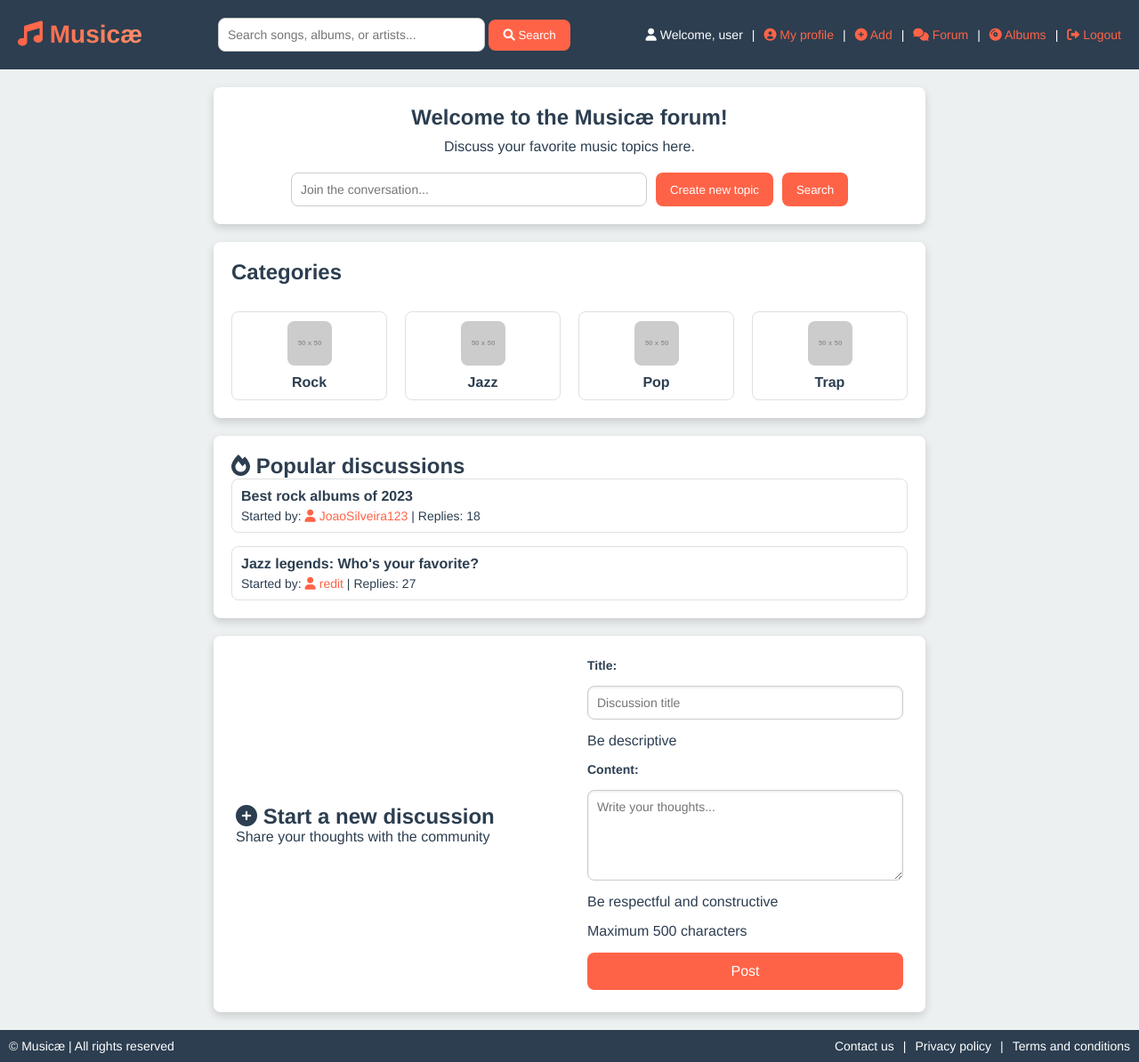
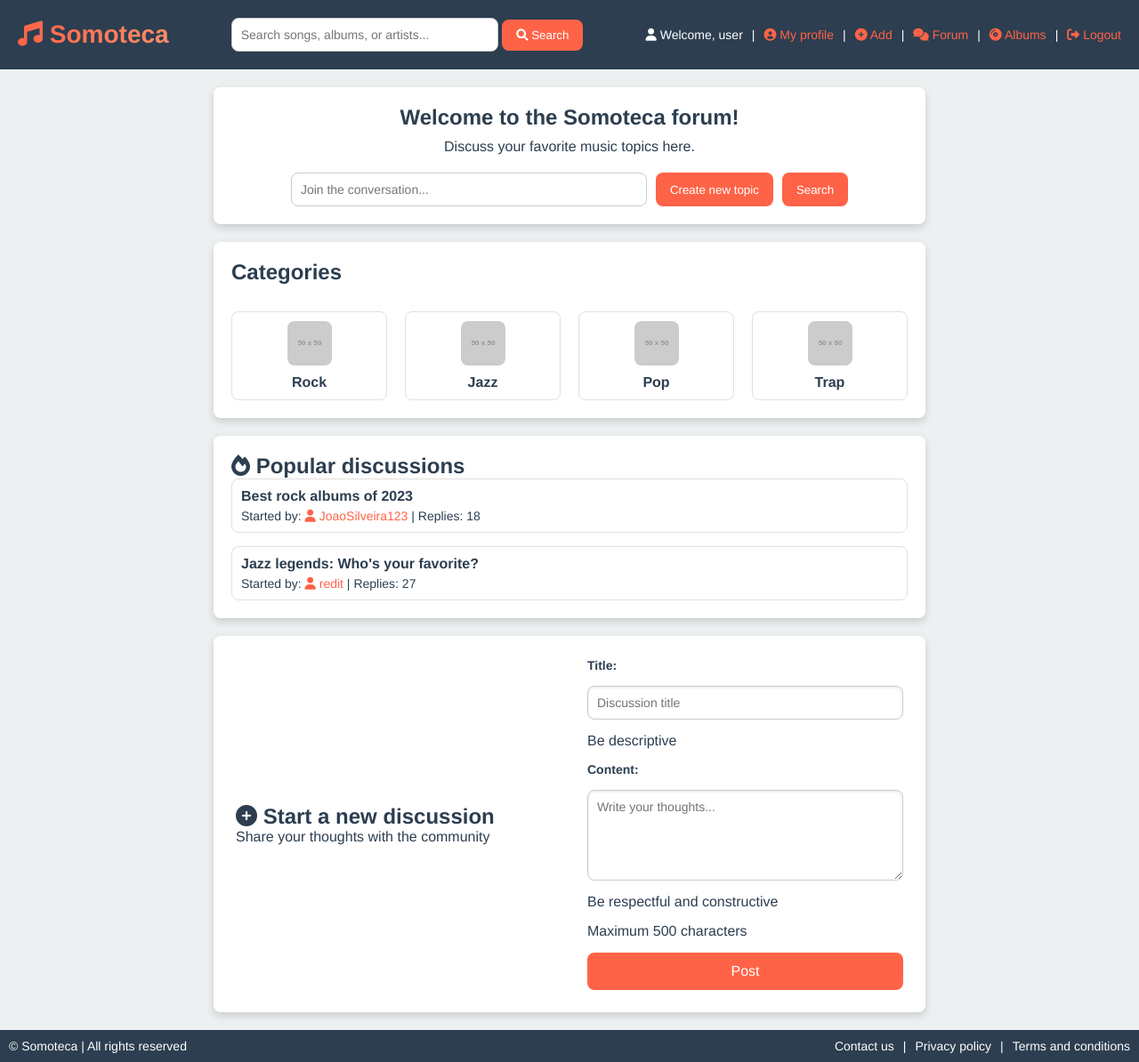
Before and after one commit to walberluis/Somoteca, a plain HTML site: page forum.html in a window 1280 px wide. Shown: the whole page at 89% size. Drawn offline with Linux system fonts and the light colour scheme; placeholder pictures from the web are drawn by us.

Commit message:
Update forum.html

```diff
--- a/forum.html
+++ b/forum.html
@@ -4,7 +4,7 @@
 <head>
     <meta charset="UTF-8">
     <meta name="viewport" content="width=device-width, initial-scale=1.0">
-    <title>Musicæ</title>
+    <title>Somoteca</title>
     <link rel="stylesheet" href="https://cdnjs.cloudflare.com/ajax/libs/font-awesome/6.0.0-beta3/css/all.min.css">
     <link rel="stylesheet" href="css/styles.css">
     <link rel="stylesheet" href="css/forum.css">
@@ -12,7 +12,7 @@
 
 <body>
     <header>
-        <a href="index.html" class="logo"><i class="fas fa-music"></i> Music<strong>æ</strong></a>
+        <a href="index.html" class="logo"><i class="fas fa-music"></i> Somoteca</a>
         <div class="search-bar">
             <form action="#" method="GET">
                 <input type="text" name="q" placeholder="Search songs, albums, or artists...">
@@ -32,7 +32,7 @@
     </header>
     <main>
         <section class="forum-header">
-            <h1>Welcome to the Musicæ forum!</h1>
+            <h1>Welcome to the Somoteca forum!</h1>
             <p>Discuss your favorite music topics here.</p>
             <form action="#" method="POST">
                 <input type="text" name="topic" placeholder="Join the conversation..." required>
@@ -101,7 +101,7 @@
 
     </main>
     <footer>
-        <p>&copy; Musicæ | All rights reserved</p>
+        <p>&copy; Somoteca | All rights reserved</p>
         <div class="footer-links">
             <a href="#contact">Contact us</a> |
             <a href="#privacy-policy">Privacy policy</a> |
```
